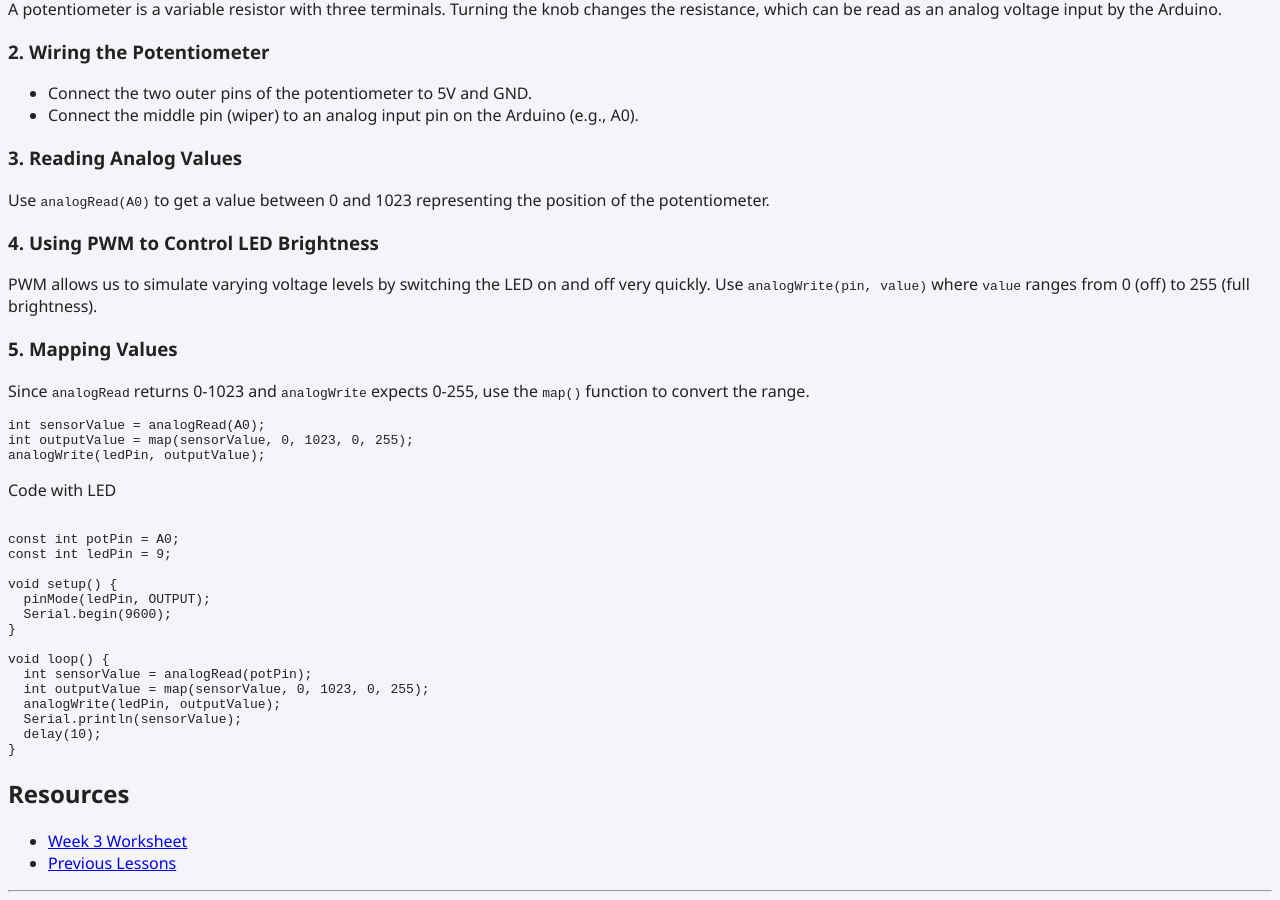
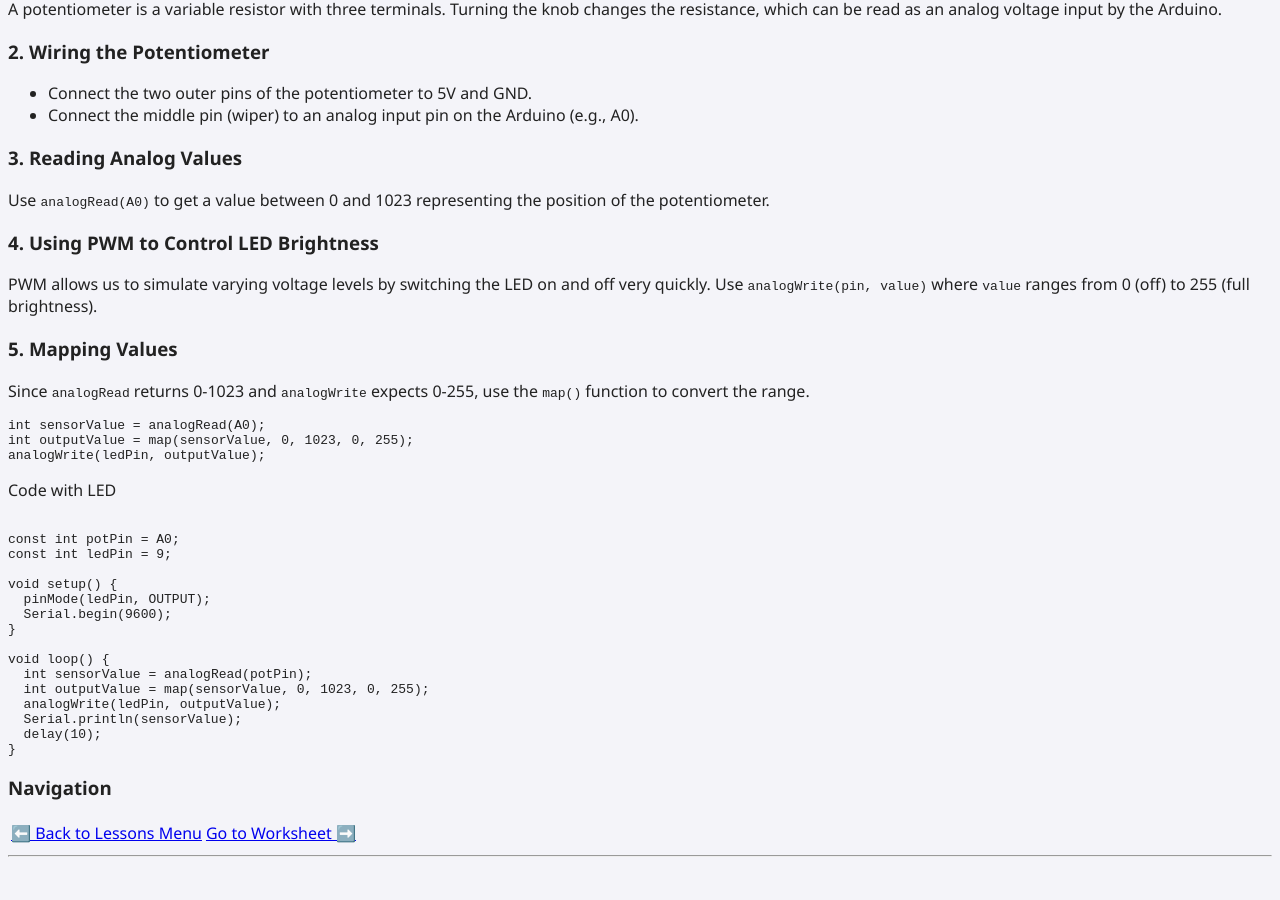
Before and after one commit to ImMrHh/arduino.journey, a Jekyll site: the page built from lessons/week3.md, in a window 1280 px wide and 900 px high, scrolled down 749 px. Built offline with Jekyll 4.4.1, drawn with Linux system fonts in a browser that asks for light colours; our own code applies the rules of GitHub Pages for plain Markdown files; after the commit the page ends 1614 px from its top, so only the background shows below that.

Commit message:
updated nav

````diff
--- a/lessons/week3.md
+++ b/lessons/week3.md
@@ -75,9 +75,9 @@ void loop() {
 }
 ```
 
-## Resources
+### Navigation
 
-- [Week 3 Worksheet](../worksheets/week3-worksheet.md)
-- [Previous Lessons]({{ "/lessons/" | relative_url }})
+[⬅️ Back to Lessons Menu](lessons.md) | [Go to Worksheet ➡️](week3-worksheet.md)
+
 
 ---
````
Also changed, not shown: lessons.md (+1 -1 lines).
